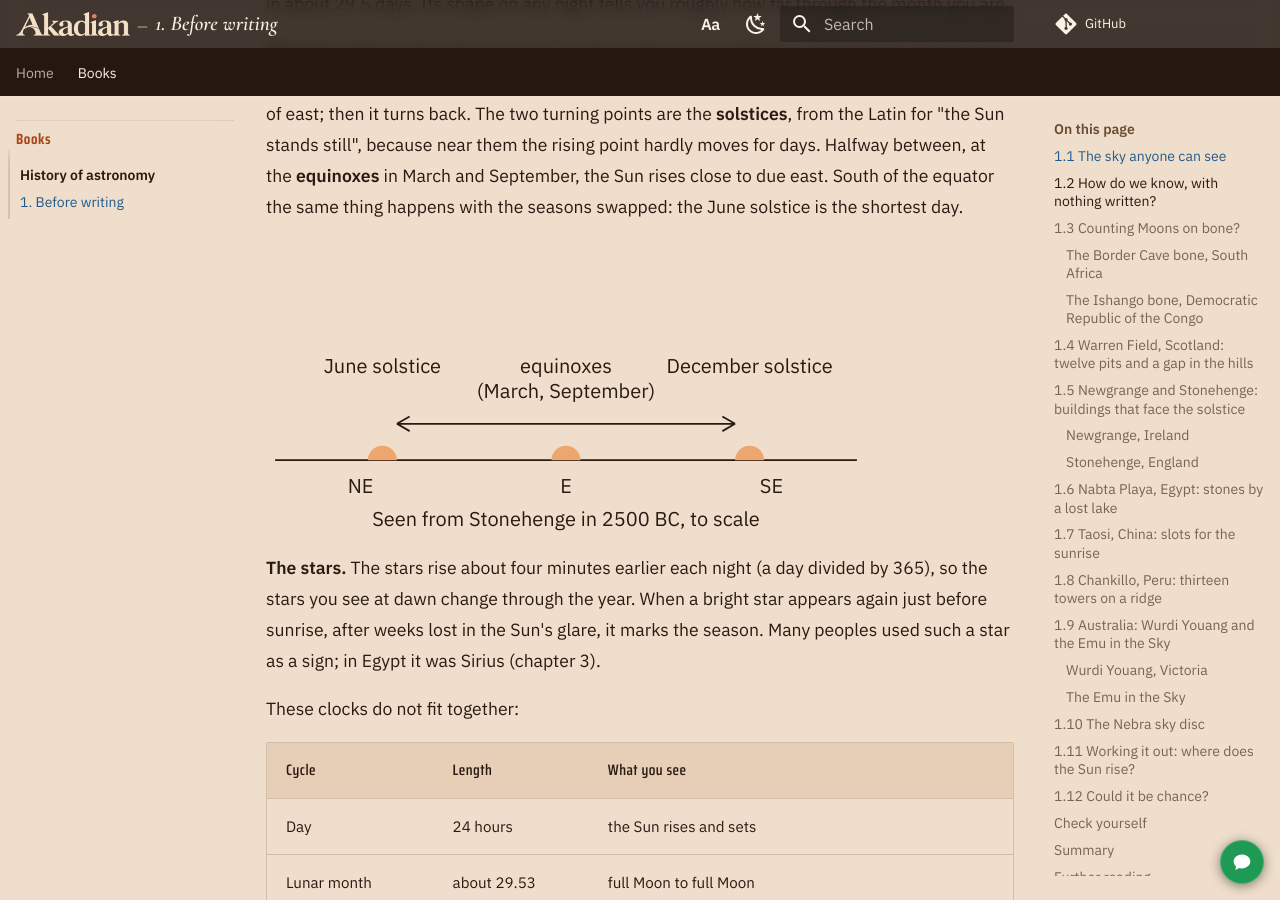
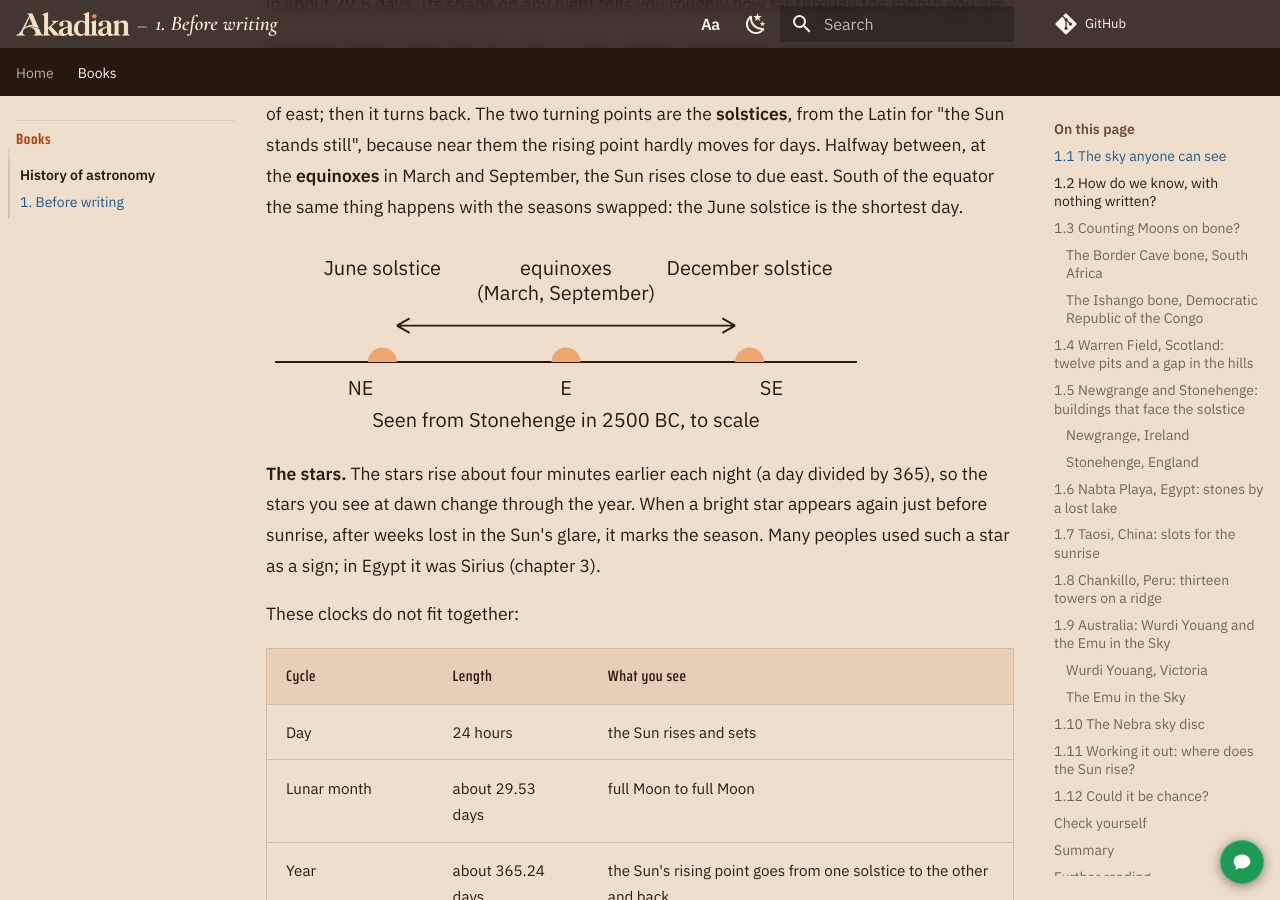
Before and after one commit to TTMathCS/astronomy, an MkDocs documentation site: the page built from docs/books/history/01-Before-Writing.md, in a window 1280 px wide and 900 px high, scrolled down 1507 px. Built offline with MkDocs 1.6.1 and Material for MkDocs 9.7.7, drawn with Linux system fonts in a browser that asks for light colours; comment, search, counter and statistics services are not loaded.

Commit message:
Chapter 1: crop the empty top of the sunrise drawing

```diff
--- a/docs/books/history/01-Before-Writing.md
+++ b/docs/books/history/01-Before-Writing.md
@@ -44,7 +44,7 @@ point hardly moves for days. Halfway between, at the **equinoxes** in March and
 east. South of the equator the same thing happens with the seasons swapped: the June solstice is the shortest day.
 
 <div class="pattern-row" markdown="0">
-<svg viewBox="0 0 330 160" role="img" aria-label="The horizon seen from Stonehenge in 2500 BC. The Sun rises in the north-east at the June solstice, due east at the equinoxes and in the south-east at the December solstice. Through the year the rising point moves back and forth between the two solstice points.">
+<svg viewBox="0 54 330 108" role="img" aria-label="The horizon seen from Stonehenge in 2500 BC. The Sun rises in the north-east at the June solstice, due east at the equinoxes and in the south-east at the December solstice. Through the year the rising point moves back and forth between the two solstice points.">
   <line x1="5" y1="120" x2="325" y2="120" stroke="currentColor"/>
   <g fill="#eea66f"><path d="M56 120a8 8 0 0 1 16 0z"/><path d="M157 120a8 8 0 0 1 16 0z"/><path d="M258 120a8 8 0 0 1 16 0z"/></g>
   <path d="M72 100H258M72 100l7-4M72 100l7 4M258 100l-7-4M258 100l-7 4" stroke="currentColor" fill="none"/>
```
